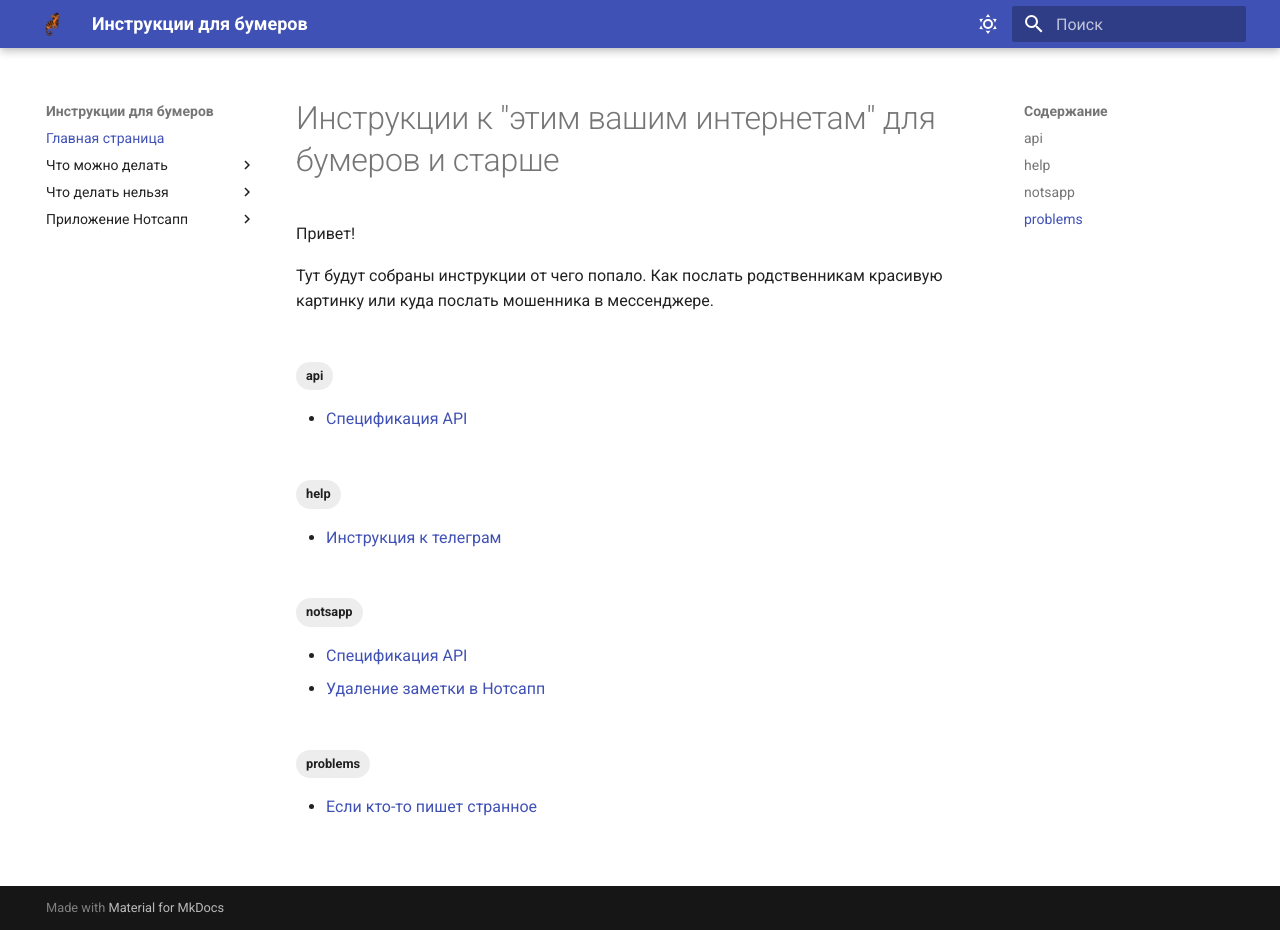
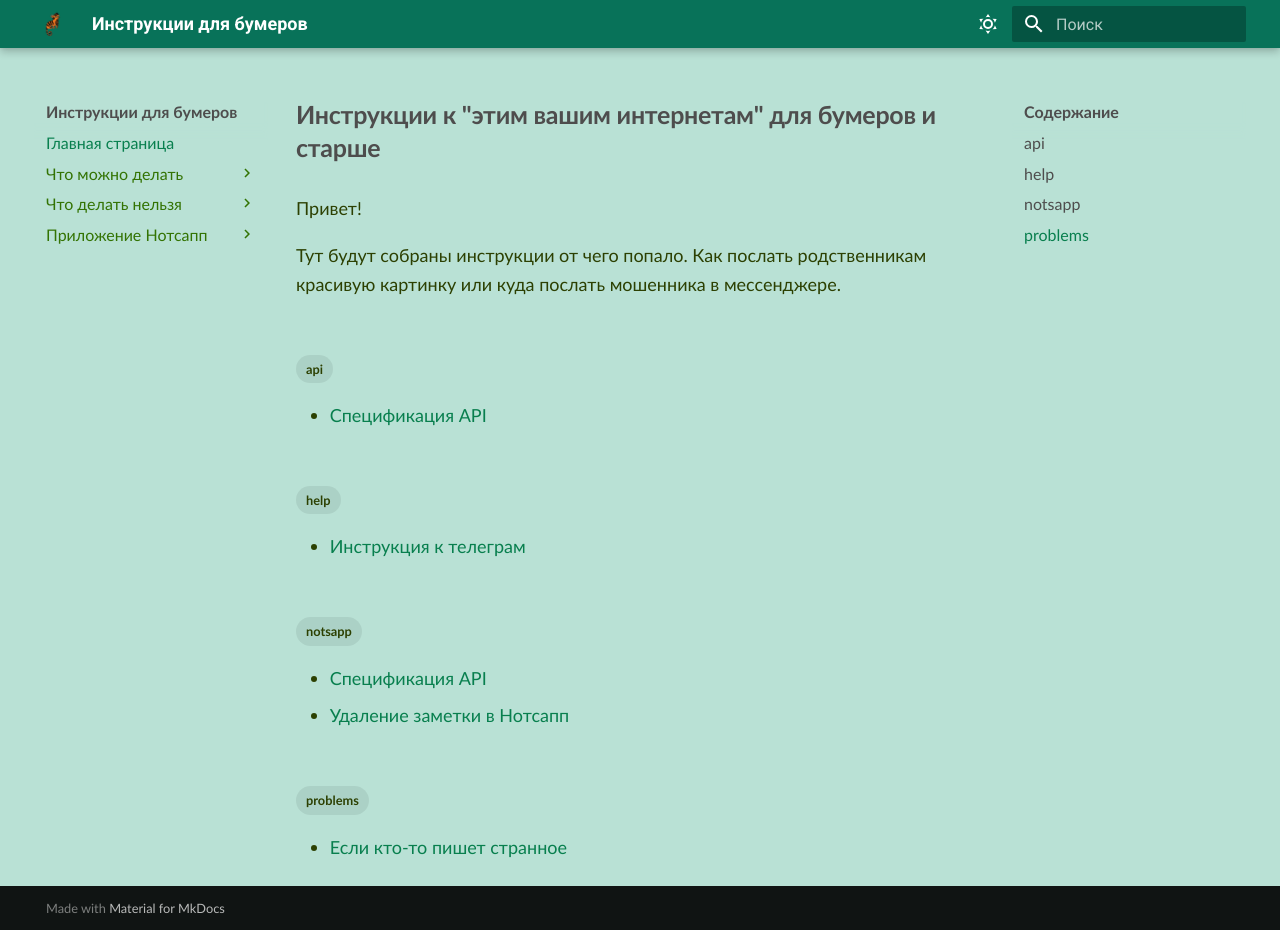
Before and after one commit to mtarelkina/omg-whats-the-hell-is-this, an MkDocs documentation site: the page built from docs/index.md, in a window 1280 px wide and 930 px high. Built offline with MkDocs 1.6.1 and Material for MkDocs 9.7.7, drawn with Linux system fonts in a browser that asks for light colours.

Commit message:
Подключение таблицы стилей

```diff
--- /dev/null
+++ b/docs/stylesheets/extra.css
@@ -0,0 +1,33 @@
+[data-md-color-scheme="contour"] {
+     --md-primary-fg-color: #087259; /*Основной цвет*/
+     --md-accent-fg-color: #586f0a; /*Акцентный цвет*/
+     --md-typeset-a-color: #087f4e; /*Цвет ссылок*/
+     --md-default-bg-color: #b9e1d5; /*Фоновый цвет*/
+     --md-default-fg-color: #353535; /*Основной цвет текста (абзацы, списки, подзаголовки, nav и toc)*/
+     --md-code-bg-color: #ffffff; /*Цвет фона блока кода*/
+     --md-code-fg-color: #5c5b5b; /*Цвет текста в блоке кода*/
+     --md-default-fg-color--light: #4e4d4d; /*Цвет h1 и заголовков блоков toc и nav*/
+}
+
+
+/*Параметры текста статей*/
+.md-typeset {
+    font-family: 'calibri';
+    font-weight: 400;
+    font-size: 18px;
+    color: #2c4002;
+}
+/*Параметры текста nav и toc*/
+.md-nav {
+    font-family: 'calibri';
+    font-weight: 400;
+    font-size: 16px;
+    color: #337303;
+}
+
+/*Параметры заголовков H1*/
+.md-content h1 {
+font-size: 25px;
+font-weight: 600;
+
+}
--- a/mkdocs.yml
+++ b/mkdocs.yml
@@ -9,12 +9,11 @@
   language: ru # Язык
   palette: # Настройки светлой и тёмной тем
     # Настройки светлой темы
-    - scheme: default
+    - scheme: contour
       toggle:
         icon: material/weather-sunny # Иконка для активации светлой темы
         name: Тьма # Всплывающий текст-подсказка
-      primary: lignt blue # Основной цвет
-      accent: purple # Акцентный цвет
+
       # вы можете использовать любой цвет из списка:
       # red; pink; purple; deep purple; indigo; blue; light blue; cyan; teal;
       # green; light green; lime; yellow; amber; orange; deep orange; brown;
@@ -72,3 +71,6 @@
   - swagger-ui-tag
   - plantuml:
       puml_url: https://www.plantuml.com/plantuml/
+
+extra_css:
+  - stylesheets/extra.css
```
